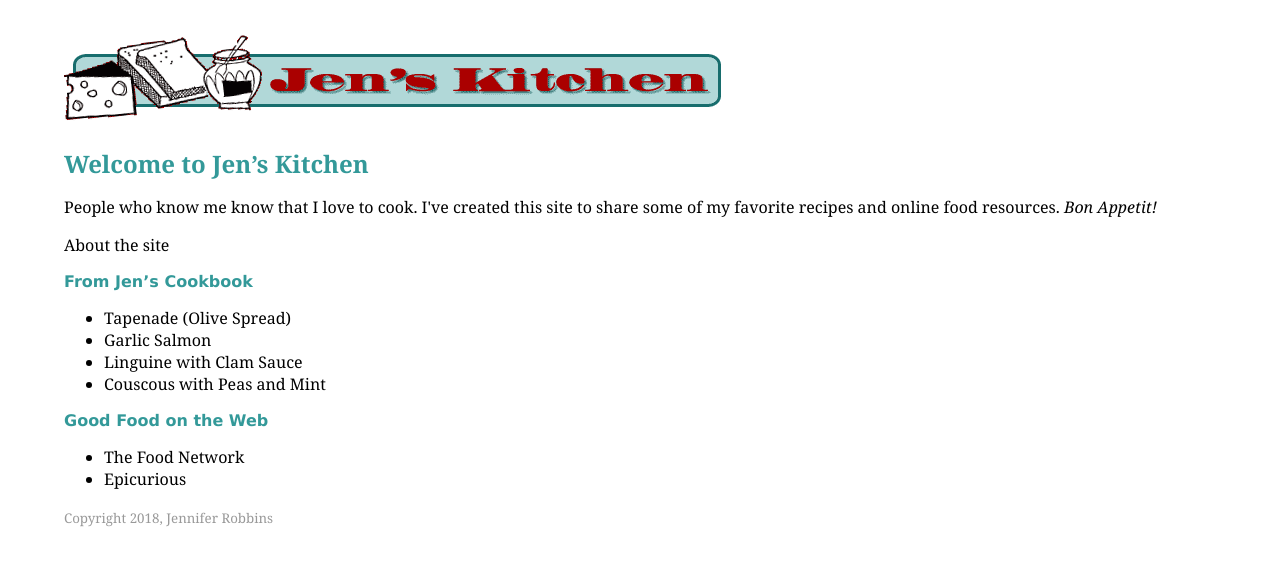
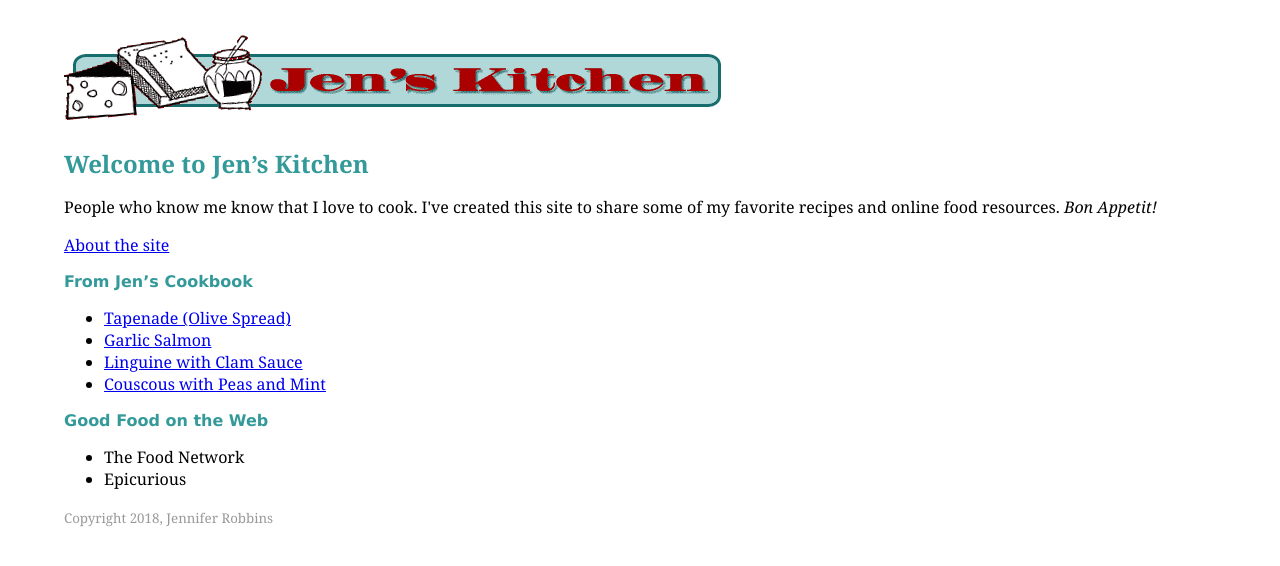
Before and after one commit to ichsanbudimanp/TugasKelompok-4-_3, a plain HTML site: page docs/index.html in a window 1280 px wide. Drawn offline with Linux system fonts and the light colour scheme.

Commit message:
Update index.html

```diff
--- a/docs/index.html
+++ b/docs/index.html
@@ -31,14 +31,14 @@ small {
 
 <p>People who know me know that I love to cook. I've created this site to share some of my favorite recipes and online food resources. <i>Bon Appetit!</i> </p>
 
-<p>About the site</p>
+<p><a href="about.html">About the site</a></p>
 
 <h2>From Jen&rsquo;s Cookbook</h2>
 <ul>
-  <li>Tapenade (Olive Spread)</li>
-  <li>Garlic Salmon</li>
-  <li>Linguine with Clam Sauce</li>
-  <li>Couscous with Peas and Mint</li>
+  <li><a href="recipes/tapenade.html">Tapenade (Olive Spread)</a></li>
+  <li><a href="recipes/salmon.html">Garlic Salmon</a></li>
+  <li><a href="recipes/pasta/linguine.html">Linguine with Clam Sauce</a></li>
+  <li><a href="recipes/pasta/couscous.html">Couscous with Peas and Mint</a></li>
 </ul>
 
 <h2>Good Food on the Web</h2>
```
